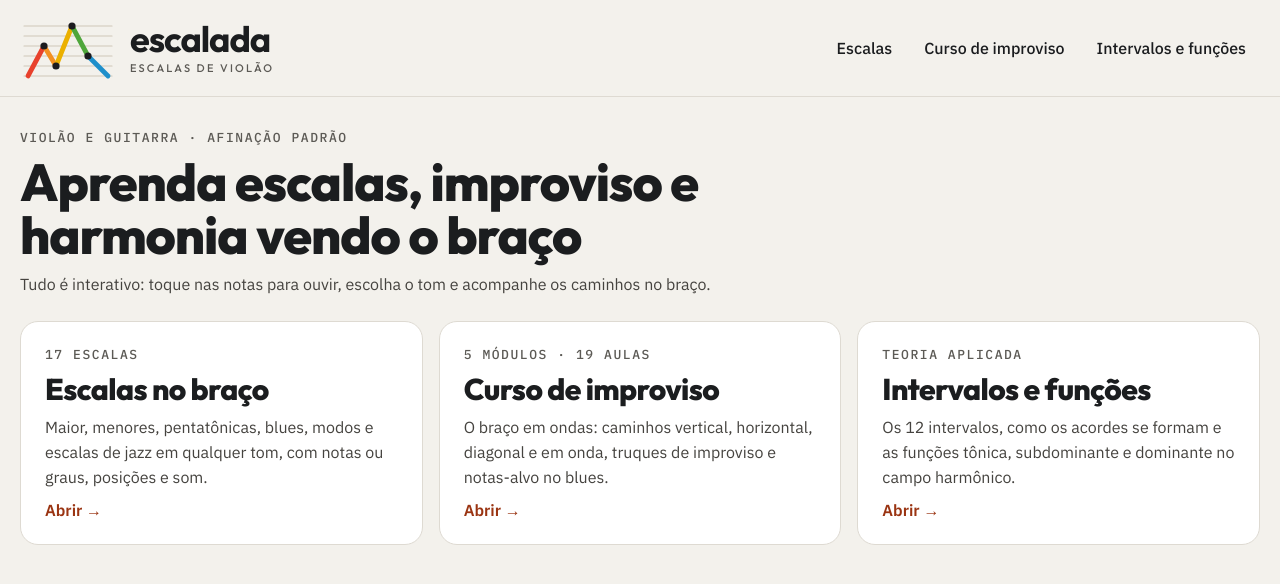
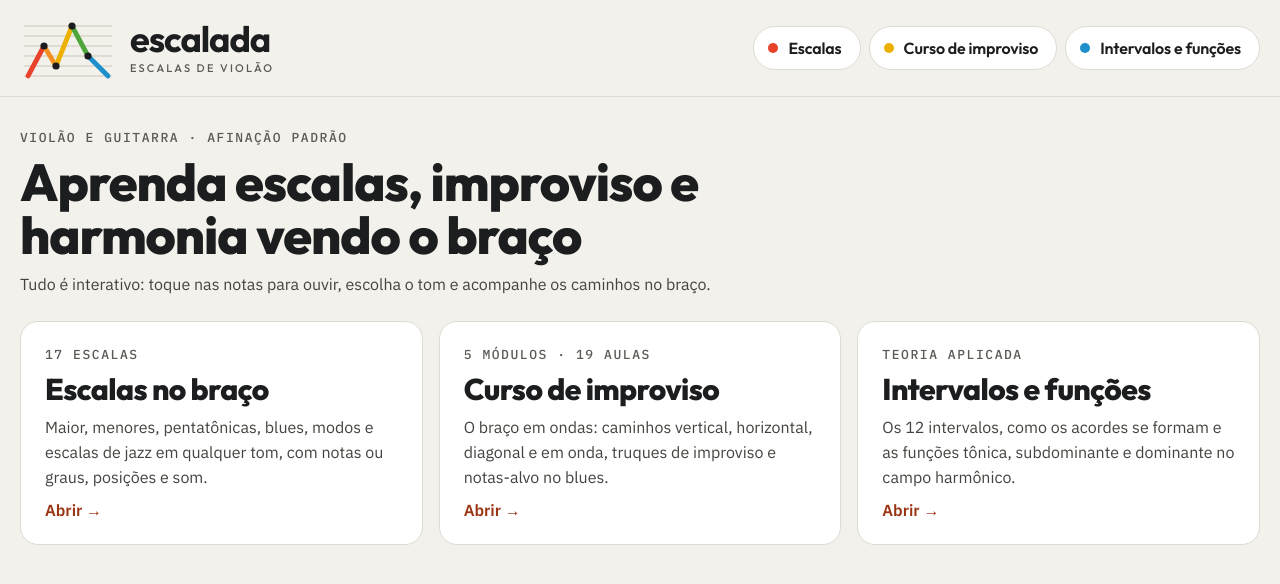
Before and after one commit to markintela/escalada, a Next.js app: page / in a window 1280 px wide. Shown: the top 584 px of the page. Built offline with nearby package versions, Linux system fonts and the light colour scheme.

Commit message:
Botões do menu em pílula com cores da marca
Co-Authored-By: Claude Opus 5.5 <noreply@anthropic.com>

```diff
--- a/app/globals.css
+++ b/app/globals.css
@@ -47,13 +47,22 @@ button:focus-visible, a:focus-visible { outline: 3px solid #2563eb; outline-offs
   .brand-name { font-size: 28px; }
   .brand-tagline { font-size: 10px; letter-spacing: 0.16em; }
 }
-.navlinks { display: flex; flex-wrap: wrap; gap: 4px; }
+.navlinks { display: flex; flex-wrap: wrap; gap: 8px; }
 .navlink {
-  min-height: 44px; display: inline-flex; align-items: center; padding: 0 14px; border-radius: 10px;
-  color: var(--ink); text-decoration: none; font-weight: 500;
+  min-height: 44px; display: inline-flex; align-items: center; gap: 10px; padding: 0 18px 0 14px;
+  border-radius: 999px; border: 1.5px solid var(--line); background: #fff;
+  color: var(--ink); text-decoration: none;
+  font-family: 'Outfit', sans-serif; font-weight: 600; font-size: 16px; letter-spacing: -0.01em;
+  transition: background 0.15s, border-color 0.15s, color 0.15s;
 }
-.navlink:hover { background: #e7e3db; color: var(--ink); }
-.navlink[aria-current="page"] { background: var(--ink); color: #fff; }
+.navlink-dot { width: 10px; height: 10px; border-radius: 50%; background: var(--dot); flex-shrink: 0; }
+.navlink:hover { border-color: var(--dot); color: var(--ink); }
+.navlink[aria-current="page"] { background: var(--ink); border-color: var(--ink); color: #fff; }
+.navlink[aria-current="page"] .navlink-dot { box-shadow: 0 0 0 3px rgba(255, 255, 255, 0.18); }
+@media (max-width: 640px) {
+  .navlinks { gap: 6px; }
+  .navlink { padding: 0 14px 0 12px; font-size: 15px; gap: 8px; }
+}
 
 .container { max-width: 1320px; margin: 0 auto; padding: 32px 20px 64px; display: flex; flex-direction: column; gap: 24px; }
 .kicker { font-family: 'IBM Plex Mono', monospace; font-size: 13px; letter-spacing: 0.12em; text-transform: uppercase; color: var(--soft); }
--- a/components/Nav.tsx
+++ b/components/Nav.tsx
@@ -5,9 +5,9 @@ import { usePathname } from 'next/navigation';
 import LogoMark from '@/components/Logo';
 
 const LINKS = [
-  { href: '/escalas', label: 'Escalas' },
-  { href: '/curso', label: 'Curso de improviso' },
-  { href: '/teoria', label: 'Intervalos e funções' },
+  { href: '/escalas', label: 'Escalas', color: '#E8412C' },
+  { href: '/curso', label: 'Curso de improviso', color: '#EBB000' },
+  { href: '/teoria', label: 'Intervalos e funções', color: '#1E8FCB' },
 ];
 
 export default function Nav() {
@@ -24,7 +24,14 @@ export default function Nav() {
         </Link>
         <div className="navlinks">
           {LINKS.map((l) => (
-            <Link key={l.href} href={l.href} className="navlink" aria-current={path === l.href ? 'page' : undefined}>
+            <Link
+              key={l.href}
+              href={l.href}
+              className="navlink"
+              aria-current={path === l.href ? 'page' : undefined}
+              style={{ '--dot': l.color } as React.CSSProperties}
+            >
+              <span className="navlink-dot" aria-hidden="true" />
               {l.label}
             </Link>
           ))}
```
